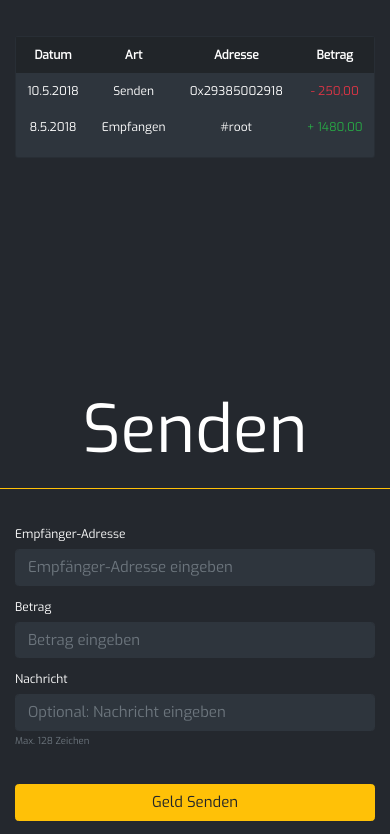
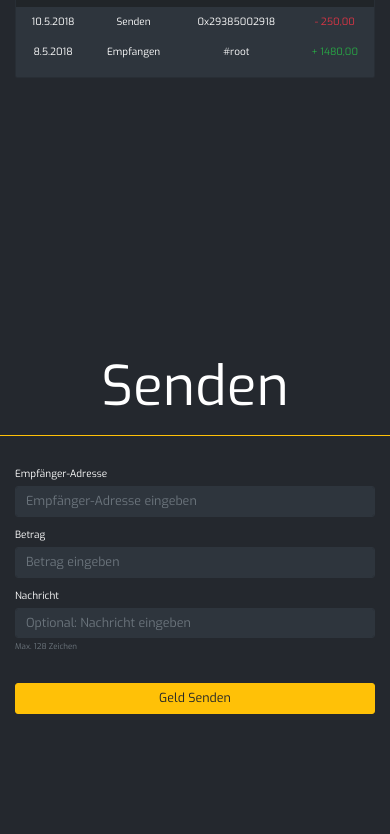
Before and after one commit to sebastianbiehl/storADA, a plain HTML site: page index.html in a window 390 px wide. Shown: the part 394-1228 px from the top of the page. Drawn offline with nearby package versions, Linux system fonts and the light colour scheme.

Commit message:
mobile font size change

```diff
--- a/css/style.css
+++ b/css/style.css
@@ -202,15 +202,15 @@ body {
 }
 }
 
-@media (max-width: 768) {
+@media (max-width: 767) {
   html, body {
-    font-size: 14px;
+    font-size: 12px;
 }
 }
 
 @media (max-width: 576px) {
   html, body {
-    font-size: 12px;
+    font-size: 10px;
 }
 }
 
```
